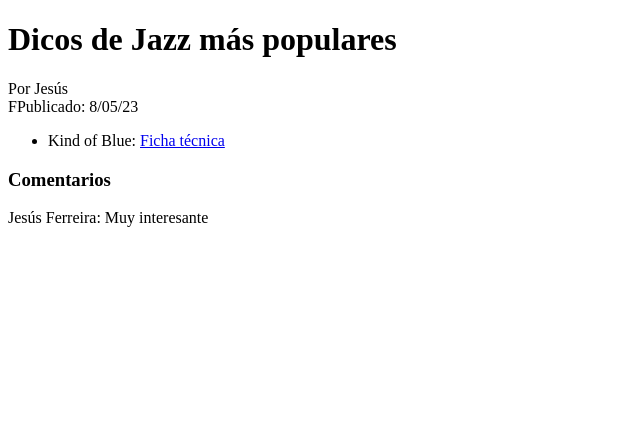
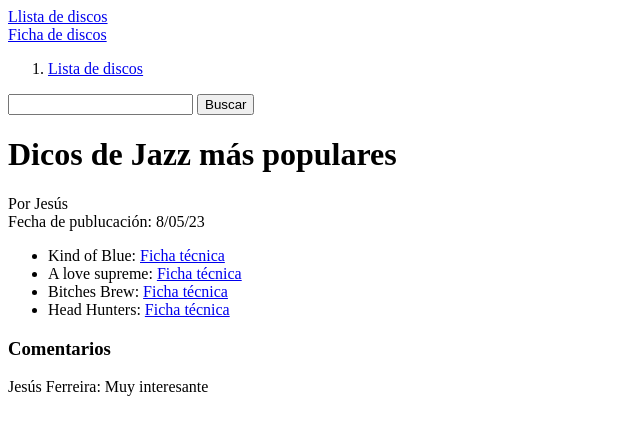
Before and after one commit to jeferreira04/ACTIVITATS2, a plain HTML site: page 9_Contenido/2_Activitat.html in a window 1280 px wide. Shown: the whole page, without its empty margins (0-640 px from the left). Drawn offline with Linux system fonts and the light colour scheme.

Commit message:
ejercicios actilizados

```diff
--- a/9_Contenido/2_Activitat.html
+++ b/9_Contenido/2_Activitat.html
@@ -8,20 +8,50 @@
 </head>
 <body>
 
+<article>
+  <article>
+  <nav>
+    <a href="2_Activitat.html">Llista de discos</a>
+    <br>
+    <a href="2.2_ACTIVITAT.html">Ficha de discos</a>
+  </nav>
+  </article>
+
+  <article>
+  <nav>
+    <ol>
+      <li> <a href="2_Activitat.html">Lista de discos</a></li>
+    </ol>
+  </nav>
+ </article>
+
+ <article>
+    <form>
+        <label>
+         <input type="text">
+         <button type="submit">Buscar</button>
+       </label>
+   </form>
+  </article>
+
+</article>
+
     <header>
         <h1>Dicos de Jazz más populares</h1>
-      </header>
+    </header>
 
-      <div>Por Jesús</div>
-      <div>FPublicado: 8/05/23</div>
+    <div>Por Jesús</div>
+    <div>Fecha de publucación: 8/05/23</div>
 
-      <main>
+    <main>
      <ul>
         <li>Kind of Blue: <a href="ficha técnica">Ficha técnica</a></li>
-
+        <li>A love supreme: <a href="ficha técnica">Ficha técnica</a></li>
+        <li>Bitches Brew: <a href="ficha técnica">Ficha técnica</a></li>
+        <li>Head Hunters: <a href="ficha técnica">Ficha técnica</a></li>
 
      </ul>
-      </main>
+    </main>
 
     <footer>
       <div>
@@ -30,7 +60,6 @@
           <p>Jesús Ferreira: Muy interesante</p>
         </div>
       </div>
-
     </footer>
 
 </body>
```
Also changed, not shown: 11_Interactivos/1_Activitat.html (added, +20 -0 lines), 9_Contenido/2.2_ACTIVITAT.html (added, +55 -0 lines).
